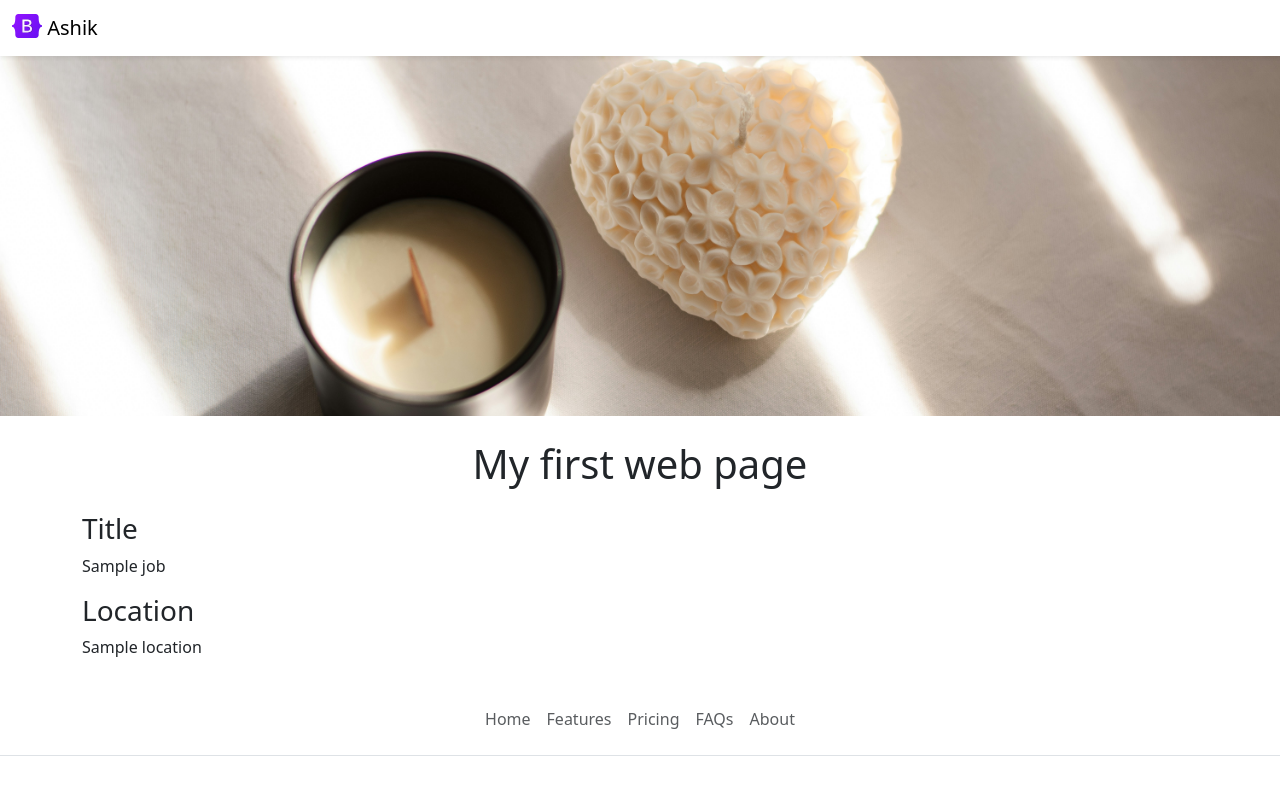
After one commit to ashik-creates/ashik-website, a Flask app: template templates/jobpage.html in a window 1280 px wide. The commit adds this page. Run offline with Flask 3, Linux system fonts and the light colour scheme; the template is opened without the code that fills it: most values are stand-ins (such as "Sample title", 1, 10 or a date in 2020).

Commit message:
added dynamic pages

```diff
--- a/app.py
+++ b/app.py
@@ -1,5 +1,5 @@
 from flask import Flask, render_template, jsonify
-from database import load_jobs_from_db
+from database import load_jobs_from_db, load_job_from_db
 
 app = Flask(__name__)
 
@@ -9,6 +9,13 @@ def home():
   JOBS = load_jobs_from_db()
   return render_template("index.html", jobs=JOBS)
 
+@app.route("/job/<id>")
+def show_job(id):
+  job = load_job_from_db(id)
+  if not job:
+    return "Not Found", 404
+  return render_template("jobpage.html", job=job)
+
 @app.route("/api/jobs")
 def list_jobs():
   JOBS = load_jobs_from_db()
--- /dev/null
+++ b/templates/banner.html
@@ -0,0 +1,9 @@
+<style>
+  #banner {
+    height: 360px;
+    width: 100%;
+    object-fit: cover;
+    margin-bottom: 16px;
+  }
+</style>
+ <img class="img-fluid" id="banner" src="https://6c03a2d2-c5a1-4650-aef6-f869efa0bd62-00-1gxoczlv45f6q.sisko.replit.dev:8080/static/banner.jpeg.jpg">
--- /dev/null
+++ b/templates/botstrap.html
@@ -0,0 +1,3 @@
+<meta charset="utf-8">
+<meta name="viewport" content="width=device-width, initial-scale=1">
+<link href="https://cdn.jsdelivr.net/npm/bootstrap@5.3.3/dist/css/bootstrap.min.css" rel="stylesheet" integrity="sha384-QWTKZyjpPEjISv5WaRU9OFeRpok6YctnYmDr5pNlyT2bRjXh0JMhjY6hW+ALEwIH" crossorigin="anonymous">
--- a/templates/jobitem.html
+++ b/templates/jobitem.html
@@ -6,6 +6,6 @@
     <div><b>Location:</b> {{job['location']}}</div>
   </div>
   <div class="col-2">
-    <a href="mailto:ashikorrahman8900@gamil.com?subject=Application%20for%20{{job['title']}}&body=My%20name%3A%20%3Cyour%20name%20here%3E%0D%0AYour%20resume%20link%3A%20%3Clink%3E%0D%0AYour%20social%20link%3A%20%3Clink%3E" type="button" class="btn btn-outline-primary">Apply</a>
+    <a href="/job/{{job['id']}}" type="button" class="btn btn-outline-primary">Apply</a>
   </div>
 </div>
--- /dev/null
+++ b/templates/jobpage.html
@@ -0,0 +1,21 @@
+<!DOCTYPE html>
+<html>
+  <head>
+    <title>{{job.title}} - Ashik}}</title>
+    {% include 'botstrap.html' %}
+  </head>
+  <body>
+    {% include 'nav.html' %}
+    {% include 'banner.html' %}
+    <div class="container">
+      <h1 class="text-center mt-2 mb-4">My first web page</h1>
+
+      <h3>Title</h3>
+      <p>{{job.title}}</p>
+      <h3>Location</h3>
+      <p>{{job.location}}</p>
+    </div>
+
+    {% include 'footer.html' %}
+  </body>
+</html>
--- a/templates/nav.html
+++ b/templates/nav.html
@@ -1,6 +1,6 @@
 <nav class="navbar shadow-sm fixed-top bg-white">
   <div class="container-fluid">
-    <a class="navbar-brand" href="#">
+    <a class="navbar-brand" href="/">
       <img src="/static/logo.svg" alt="Logo" width="30" height="24" class="d-inline-block align-text-top">
       Ashik
     </a>
```
Also changed, not shown: database.py (+10 -0 lines), templates/index.html (+3 -12 lines).
